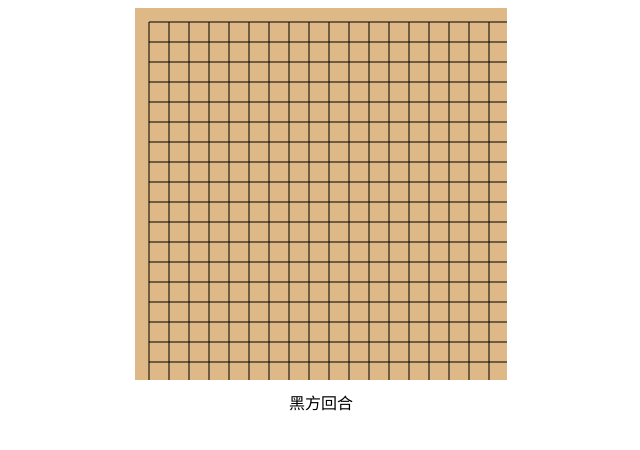
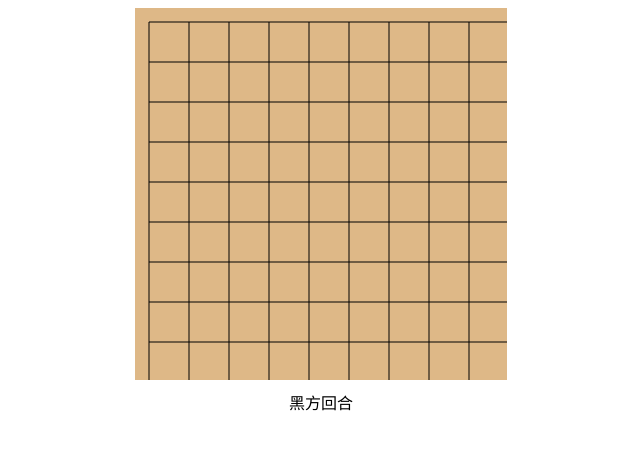
Before and after one commit to icecold77D/Go, a plain HTML site: page index.html in a window 1280 px wide. Shown: the whole page, without its empty margins (319-959 px from the left). Drawn offline with Linux system fonts and the light colour scheme.

Commit message:
Update index.html

```diff
--- a/index.html
+++ b/index.html
@@ -14,7 +14,7 @@
 
 <script>
 const BOARD_SIZE = 19;
-const CELL_SIZE = 20;
+const CELL_SIZE = 40;
 const MARGIN = 14;
 const BLACK = 1, WHITE = 2, EMPTY = 0;
 
```
